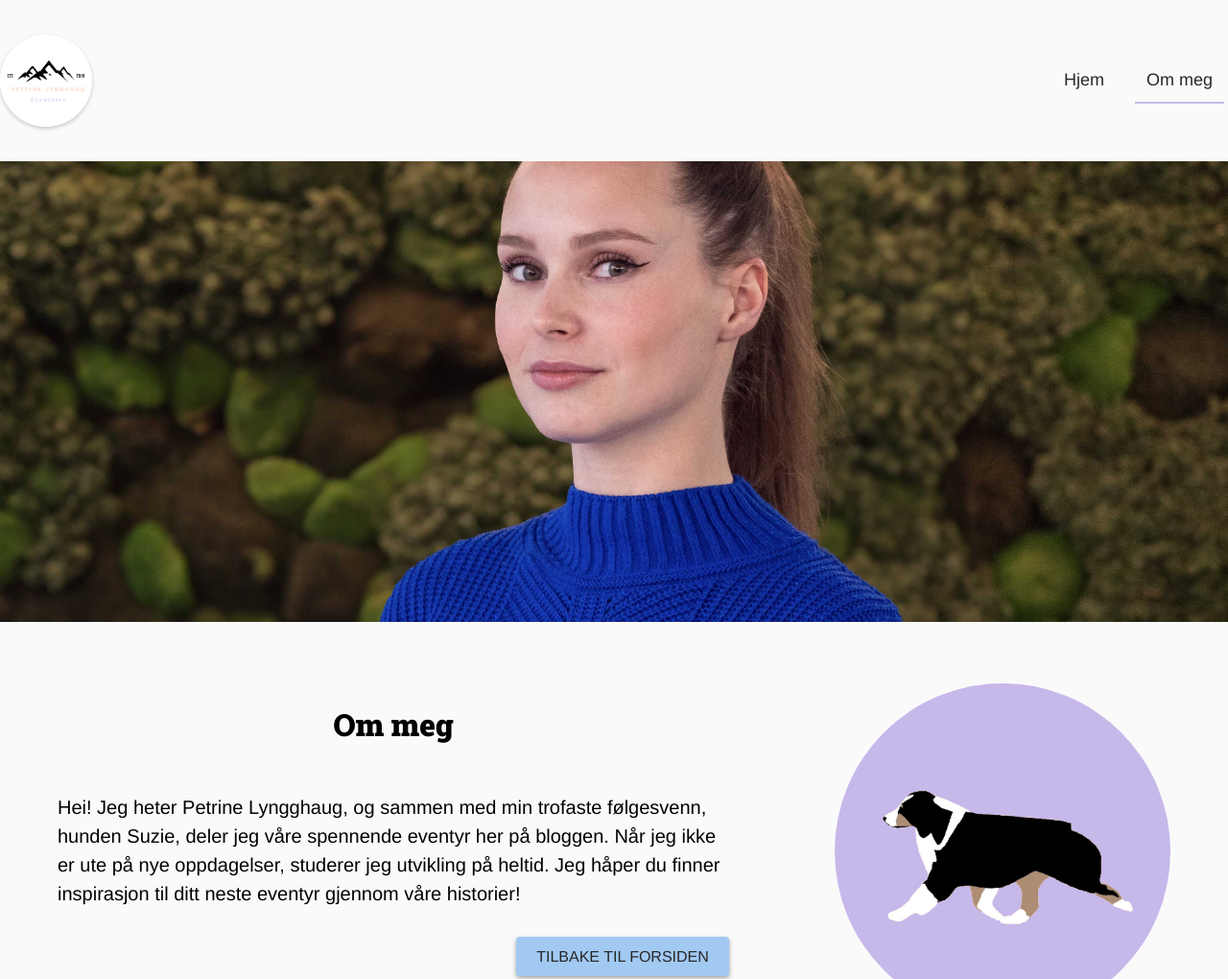
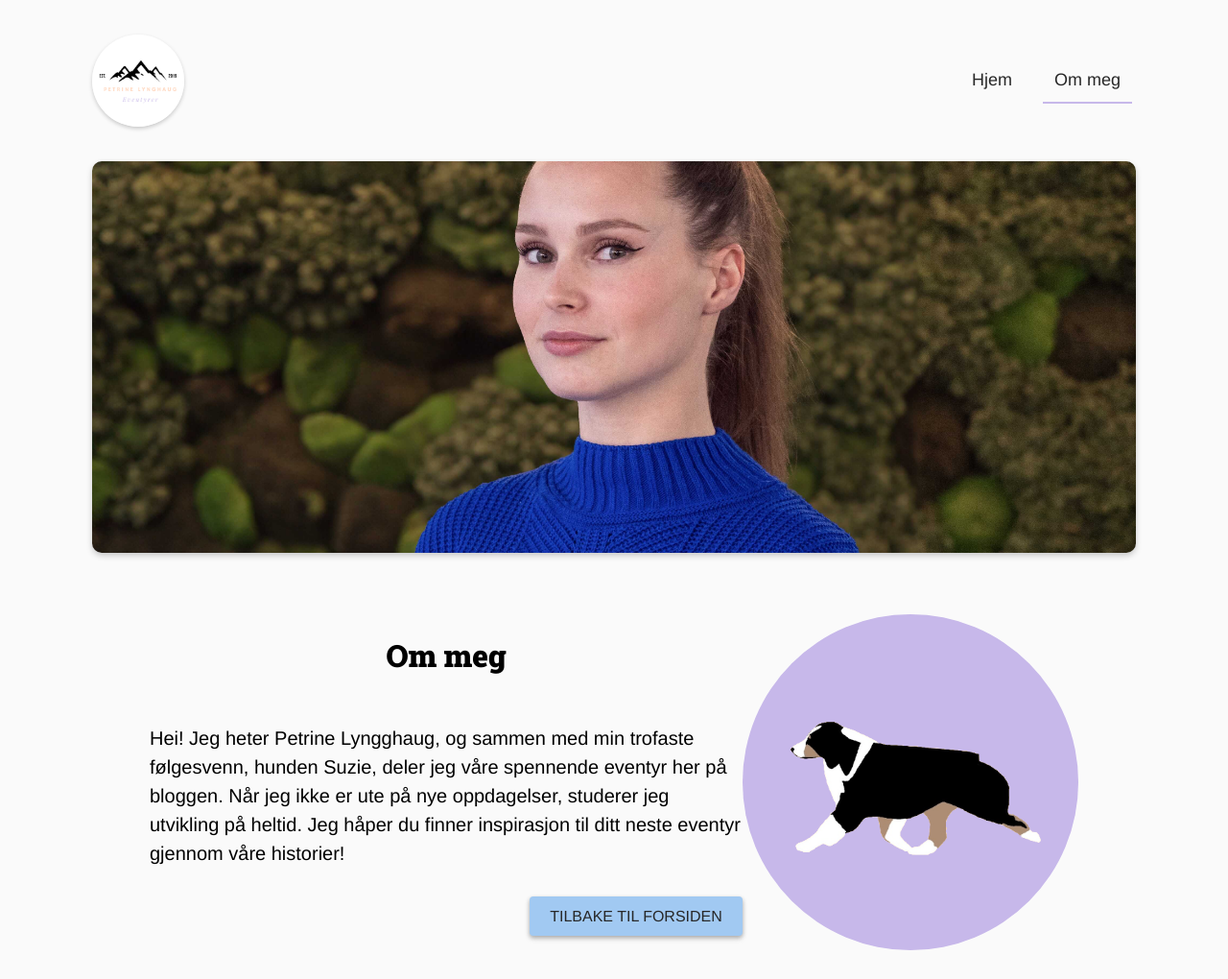
Before and after one commit to EPetrineLynghaug/Frilutslivblogg, a plain HTML site: page about.html in a window 1280 px wide. Shown: the top 1020 px of the page at 96% size. Drawn offline with Linux system fonts and the light colour scheme; a web font is replaced by a local one.

Commit message:
om meg, ferdig vol2.

```diff
--- a/about.html
+++ b/about.html
@@ -12,8 +12,10 @@
     <script src="./js/main.js" type="module"></script>
 </head>
 <body>
+    <div class="single-post-page-wrapper">
     <app-navbar></app-navbar>
     <app-about></app-about>
-    <app-footer></app-footer>
+</div>
+<app-footer></app-footer>
 </body>
 </html>
--- a/stylesheet/about.css
+++ b/stylesheet/about.css
@@ -45,6 +45,10 @@ h1{
         width: 100%;
         aspect-ratio: 16 / 7;
         object-fit: cover;
+        border-radius: 10px;
+        box-shadow: 0 3px 6px rgba(0, 0, 0, 0.2);
+        flex: 1;
+        height: 100%;
     }
     .about-page{
         padding: 40px;
@@ -73,6 +77,8 @@ h1{
         width: 100%;
         aspect-ratio: 16 / 6;
         object-fit: cover;
+
+
     }
     p{
 
@@ -101,4 +107,5 @@ h1{
         object-fit: cover;
     }
 
+
 }
```
Also changed, not shown: 1 other file.
